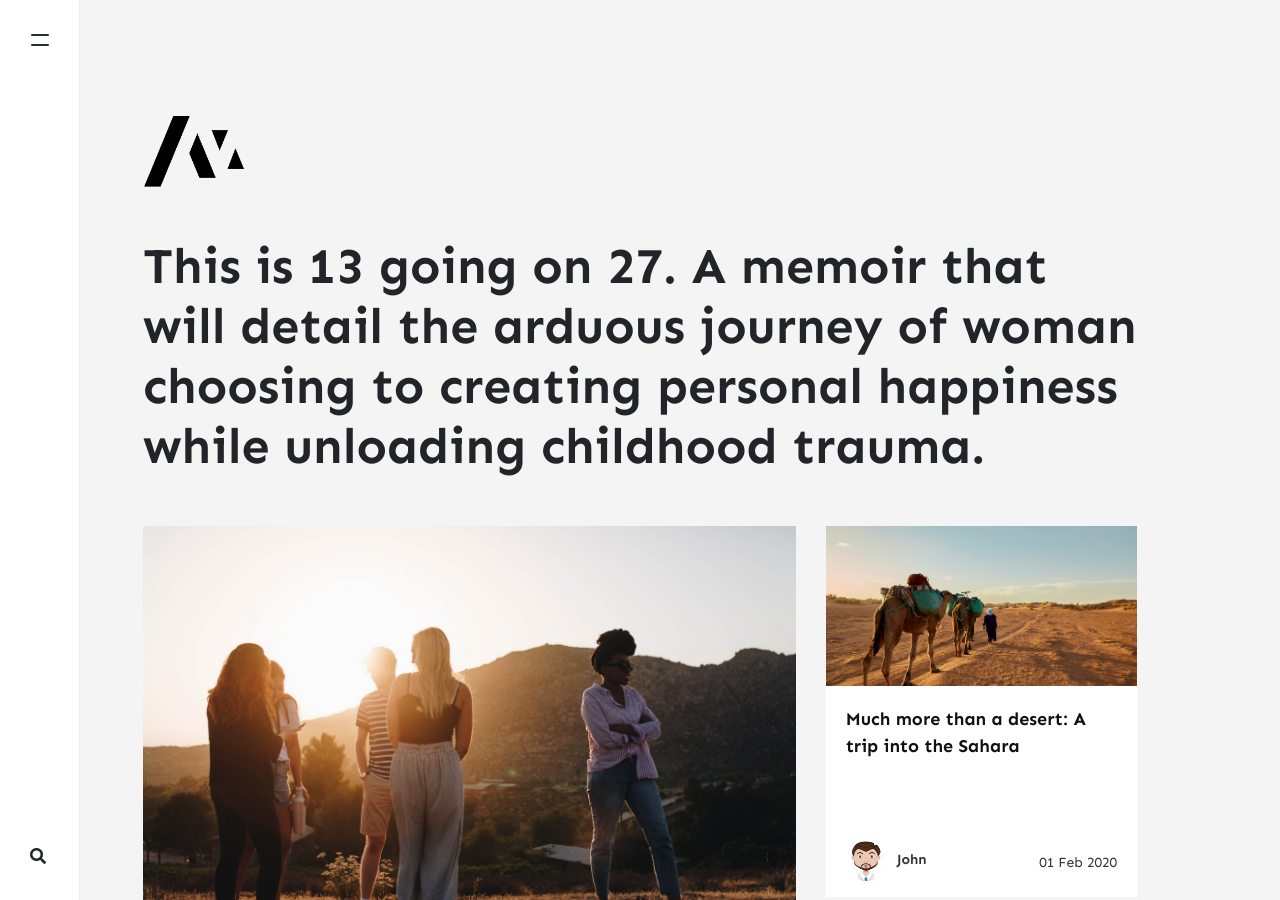
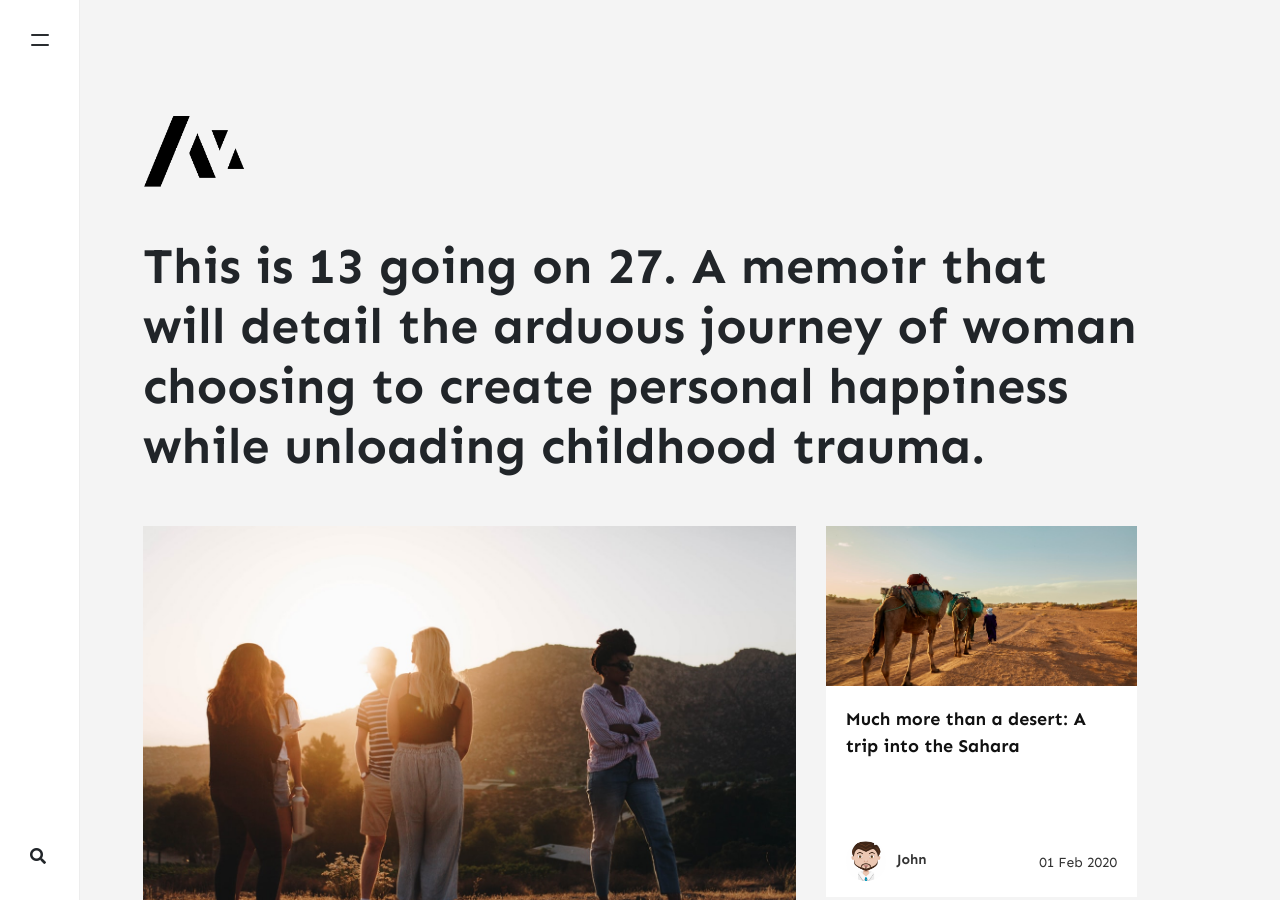
Before and after one commit to stackbit-projects/pleasant-squid-d6115, a Jekyll site: the page built from index.html, in a window 1280 px wide and 900 px high. Built offline with Jekyll 4.4.1, drawn with Linux system fonts in a browser that asks for light colours; nearby versions of some CDN libraries; the list of posts is cut into pages by our own code; comment, search, counter and statistics services are not loaded.

Commit message:
_config.yml: changed

```diff
--- a/_config.yml
+++ b/_config.yml
@@ -2,7 +2,7 @@ name: Memoirs
 title: Memoirs
 description: >-
   This is 13 going on 27. A memoir that will detail the arduous journey of
-  woman choosing to creating personal happiness while unloading childhood trauma.
+  woman choosing to create personal happiness while unloading childhood trauma.
 logo: assets/images/logo.png
 favicon: assets/images/logo.png
 baseurl: ''
```
